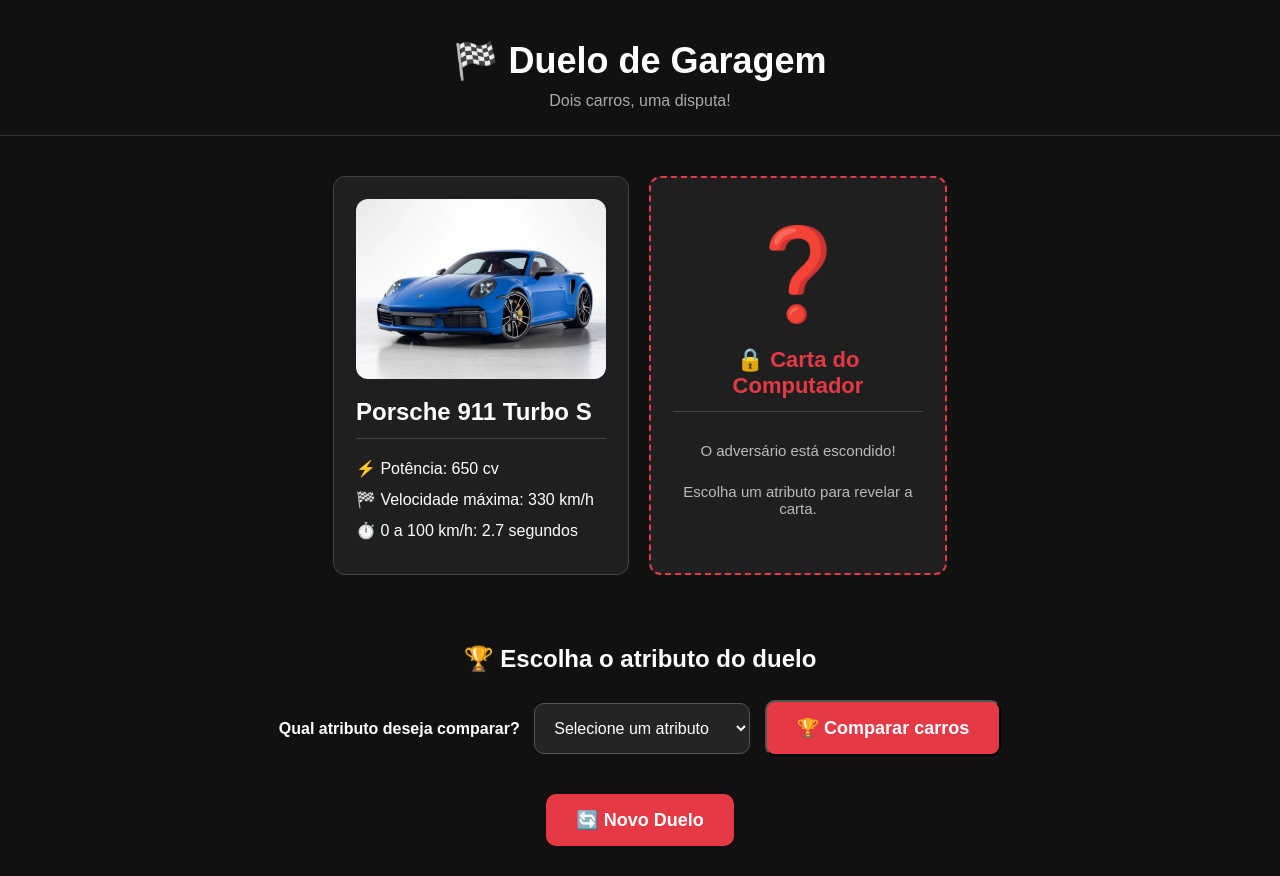
After one commit to anaalmeida-code/duelo-de-garagem, a Flask app: page /duelo in a window 1280 px wide. The commit adds this page. Run offline with Flask 3, Linux system fonts and the light colour scheme; data comes from the database, SQL or seed files in the repository.

Commit message:
AC2 - Sistema de duelo e comparação de atributos
Implementação do sorteio de carros, escolha de atributos, comparação de desempenho, revelação da carta do computador e exibição dos resultados de vitória, derrota e empate.

```diff
--- a/app.py
+++ b/app.py
@@ -1,5 +1,6 @@
 import sqlite3
-from flask import Flask, render_template
+from flask import Flask, render_template, request
+import random
 
 app = Flask(__name__)
 
@@ -14,5 +15,70 @@ def inicio():
 
     return render_template("index.html", carros=carros)
 
+
+@app.route("/duelo")
+def duelo():
+    conexao = sqlite3.connect("duelo_garagem.db")
+    conexao.row_factory = sqlite3.Row
+
+    todos_carros = conexao.execute(
+        "SELECT * FROM carros"
+    ).fetchall()
+
+    if len(todos_carros) < 2:
+        conexao.close()
+        return "É necessário ter pelo menos dois carros."
+
+    carro1_id = request.args.get("carro1", type=int)
+    carro2_id = request.args.get("carro2", type=int)
+    atributo = request.args.get("atributo")
+
+    atributos_validos = ["potencia", "velocidade", "zero_cem"]
+
+    vencedor = None
+    resultado = None
+
+    if carro1_id is not None and carro2_id is not None:
+        carros = conexao.execute(
+            "SELECT * FROM carros WHERE id IN (?, ?)",
+            (carro1_id, carro2_id)
+        ).fetchall()
+
+        if len(carros) != 2 or carro1_id == carro2_id:
+            conexao.close()
+            return "Carros inválidos para o duelo.", 400
+
+        carros = sorted(
+            carros,
+            key=lambda carro: 0 if carro["id"] == carro1_id else 1
+        )
+    else:
+        carros = random.sample(todos_carros, 2)
+
+    conexao.close()
+
+    if atributo in atributos_validos:
+        valor1 = carros[0][atributo]
+        valor2 = carros[1][atributo]
+
+        if valor1 == valor2:
+            resultado = "Empate! Os dois carros têm o mesmo desempenho."
+        elif atributo == "zero_cem":
+            vencedor = carros[0] if valor1 < valor2 else carros[1]
+        else:
+            vencedor = carros[0] if valor1 > valor2 else carros[1]
+        if vencedor is not None:
+            if vencedor["id"] == carros[0]["id"]:
+                resultado = f"🏆 {vencedor['nome']} — VOCÊ VENCEU!"
+            else:
+                resultado = f"💻 {vencedor['nome']} — VOCÊ PERDEU!"
+
+    return render_template(
+        "duelo.html",
+        carros=carros,
+        resultado=resultado
+    )
+
+
 if __name__ == "__main__":
     app.run(debug=True)
--- a/static/style.css
+++ b/static/style.css
@@ -52,3 +52,150 @@ header h1 {
 .carta p {
     margin: 12px 0;
 }
+
+.foto-carro {
+    width: 100%;
+    height: 180px;
+    object-fit: cover;
+    border-radius: 12px;
+    margin-bottom: 15px;
+}
+
+.area-botao {
+    text-align: center;
+    margin: 30px 0;
+}
+
+.botao-duelo {
+    display: inline-block;
+    background-color: #e63946;
+    color: white;
+    padding: 15px 30px;
+    border-radius: 10px;
+    text-decoration: none;
+    font-size: 18px;
+    font-weight: bold;
+    transition: 0.3s;
+}
+
+.botao-duelo:hover {
+    background-color: #b71c1c;
+    transform: scale(1.05);
+}
+
+.resultado-duelo {
+    text-align: center;
+    background-color: #242424;
+    border: 2px solid #e63946;
+    border-radius: 12px;
+    padding: 20px;
+    margin: 25px auto;
+    max-width: 600px;
+}
+
+.resultado-duelo h2 {
+    color: #ffffff;
+    margin: 0;
+}
+
+/* Seleção de atributos do duelo */
+
+.area-botao select {
+    background-color: #242424;
+    color: white;
+    border: 1px solid #555;
+    border-radius: 10px;
+    padding: 15px;
+    font-size: 16px;
+    margin: 10px;
+    cursor: pointer;
+}
+
+.area-botao select:focus {
+    outline: none;
+    border-color: #e63946;
+}
+
+.area-botao label {
+    font-size: 16px;
+    font-weight: bold;
+}
+
+/* Carta misteriosa do computador */
+
+.carta-misteriosa {
+    display: flex;
+    flex-direction: column;
+    align-items: center;
+    justify-content: center;
+    text-align: center;
+    min-height: 350px;
+    border: 2px dashed #e63946;
+}
+
+.simbolo-misterioso {
+    font-size: 90px;
+    margin-bottom: 20px;
+}
+
+.carta-misteriosa h2 {
+    color: #e63946;
+    font-size: 22px;
+}
+
+.carta-misteriosa p {
+    color: #bbbbbb;
+    font-size: 15px;
+}
+/* Apresentação da garagem */
+
+.apresentacao-garagem {
+    text-align: center;
+    margin: 30px auto 10px;
+    padding: 0 20px;
+}
+
+.apresentacao-garagem h2 {
+    font-size: 28px;
+    margin-bottom: 12px;
+    color: white;
+}
+
+.apresentacao-garagem p {
+    font-size: 16px;
+    color: #aaa;
+    margin-bottom: 20px;
+}
+/* Cores dos resultados do duelo */
+
+.resultado.vitoria {
+    border: 2px solid #22c55e;
+    background-color: #14291d;
+    color: #86efac;
+}
+
+.resultado.derrota {
+    border: 2px solid #ef4444;
+    background-color: #2b1717;
+    color: #fca5a5;
+}
+
+.resultado.empate {
+    border: 2px solid #eab308;
+    background-color: #292511;
+    color: #fde047;
+}
+/* Formatação da caixa de resultado */
+
+.resultado {
+    max-width: 600px;
+    width: 90%;
+    margin: 30px auto;
+    padding: 20px;
+    border-radius: 12px;
+    text-align: center;
+    font-family: Arial, sans-serif;
+    font-size: 24px;
+    font-weight: bold;
+    box-sizing: border-box;
+}
--- /dev/null
+++ b/templates/duelo.html
@@ -0,0 +1,110 @@
+
+<!DOCTYPE html>
+<html lang="pt-br">
+<head>
+    <meta charset="UTF-8">
+    <meta name="viewport" content="width=device-width, initial-scale=1.0">
+    <title>Duelo de Garagem - Batalha</title>
+    <link rel="stylesheet" href="{{ url_for('static', filename='style.css') }}">
+</head>
+<body>
+
+    <header>
+        <h1>🏁 Duelo de Garagem</h1>
+        <p class="subtitulo">Dois carros, uma disputa!</p>
+    </header>
+
+    <main class="lista-carros">
+
+        {% set fotos = {
+            "Ferrari": "ferrari.jpg",
+            "Lamborghini": "huracan.jpg",
+            "Porsche": "porshe911.jpg",
+            "McLaren": "mclaren.jpg",
+            "Chevrolet": "corvette.jpg"
+        } %}
+
+        {% for carro in carros %}
+        {% if loop.index0 == 0 or resultado %}
+
+        <div class="carta">
+
+            <img
+                src="{{ url_for('static', filename='imagens/' ~ fotos[carro['marca']]) }}"
+                alt="{{ carro['nome'] }}"
+                class="foto-carro"
+            >
+
+            <h2>{{ carro["nome"] }}</h2>
+
+            <p>⚡ Potência: {{ carro["potencia"] }} cv</p>
+            <p>🏁 Velocidade máxima: {{ carro["velocidade"] }} km/h</p>
+            <p>⏱️ 0 a 100 km/h: {{ carro["zero_cem"] }} segundos</p>
+
+        </div>
+        {% else %}
+
+<div class="carta carta-misteriosa">
+    <div class="simbolo-misterioso">❓</div>
+
+    <h2>🔒 Carta do Computador</h2>
+
+    <p>O adversário está escondido!</p>
+    <p>Escolha um atributo para revelar a carta.</p>
+</div>
+
+{% endif %}
+
+        {% endfor %}
+
+    </main>
+
+<section class="area-botao">
+
+    <h2>🏆 Escolha o atributo do duelo</h2>
+
+    <form action="{{ url_for('duelo') }}" method="GET">
+
+<input type="hidden" name="carro1" value="{{ carros[0]['id'] }}">
+<input type="hidden" name="carro2" value="{{ carros[1]['id'] }}">
+
+
+        <label for="atributo">Qual atributo deseja comparar?</label>
+
+        <select name="atributo" id="atributo" required>
+            <option value="">Selecione um atributo</option>
+            <option value="potencia">⚡ Potência</option>
+            <option value="velocidade">🏁 Velocidade máxima</option>
+            <option value="zero_cem">⏱️ 0 a 100 km/h</option>
+        </select>
+
+        <button type="submit" class="botao-duelo">
+            🏆 Comparar carros
+        </button>
+
+    </form>
+
+</section>
+
+{% if resultado %}
+    <div class="resultado
+        {% if 'VOCÊ VENCEU' in resultado %}vitoria
+        {% elif 'VOCÊ PERDEU' in resultado %}derrota
+        {% else %}empate{% endif %}">
+
+        {{ resultado }}
+
+    </div>
+{% endif %}
+
+<div class="area-botao">
+    <a href="{{ url_for('duelo') }}" class="botao-duelo">
+        🔄 Novo Duelo
+    </a>
+</div>
+
+
+
+
+</body>
+</html>
```
Also changed, not shown: templates/index.html (+32 -2 lines), static/imagens/corvette.jpg (added), static/imagens/ferrari.jpg (added), static/imagens/huracan.jpg (added), static/imagens/mclaren.jpg (added), static/imagens/porshe911.jpg (added).
